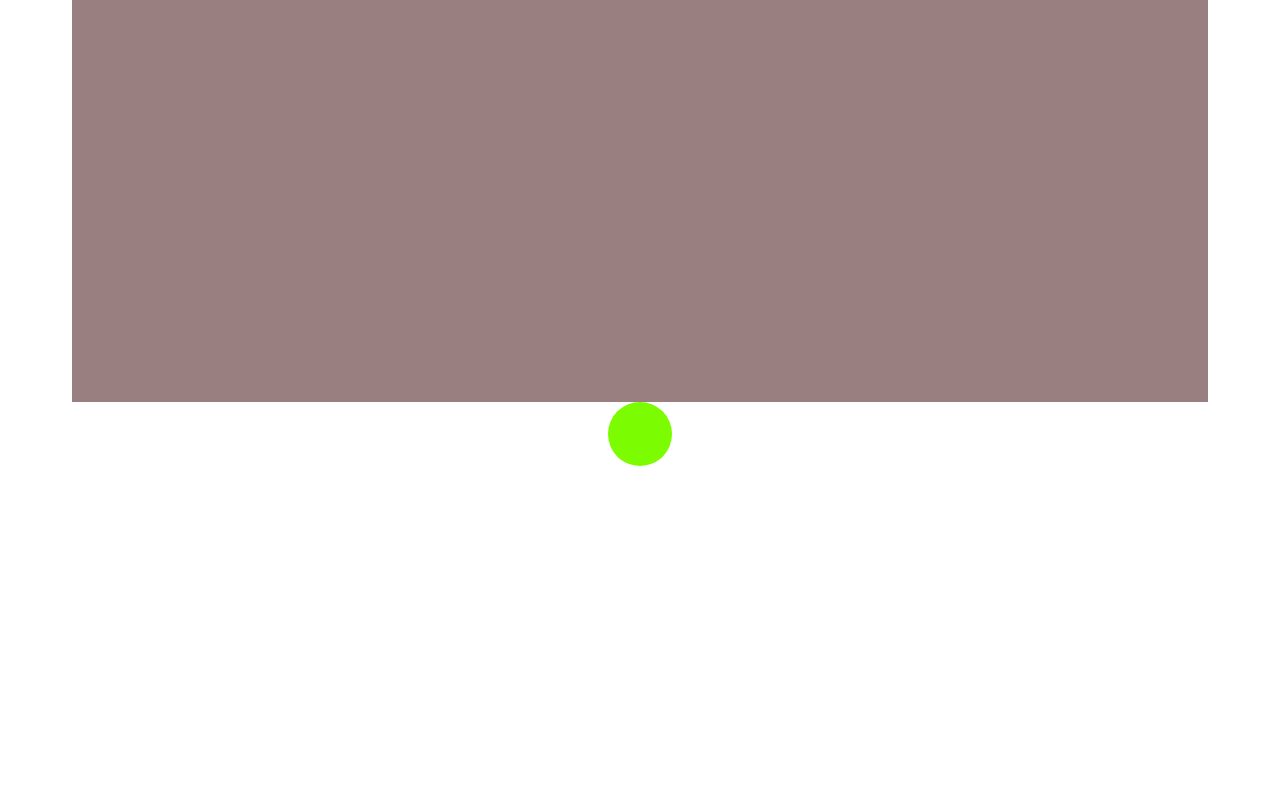
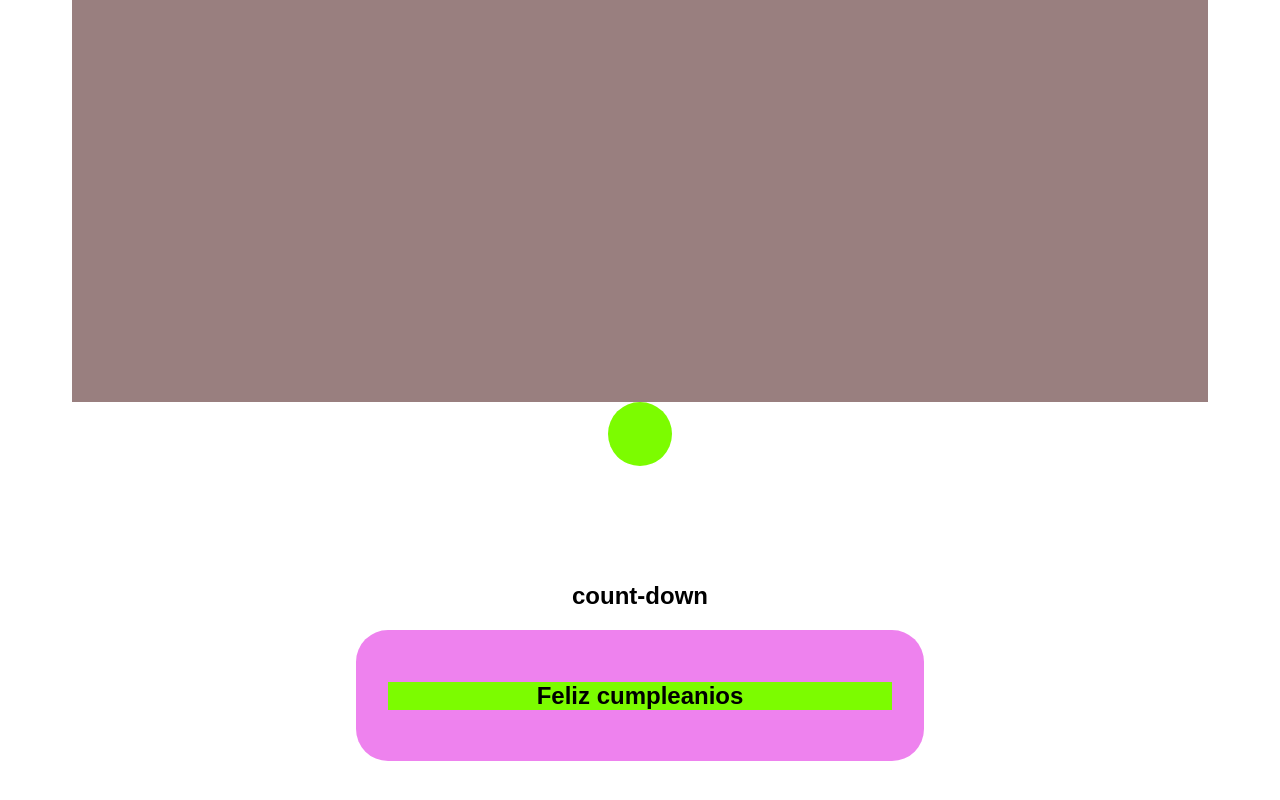
Before and after one commit to claudio996/Dom-Ejercicios, a plain HTML site: page index.html in a window 1280 px wide. Shown: the part 1319-2119 px from the top of the page. Before the commit the page ends 1817 px from the top, so only its background shows below. Drawn offline with nearby package versions, Linux system fonts and the light colour scheme.

Commit message:
count-down

```diff
--- a/dist/css/sytle.css
+++ b/dist/css/sytle.css
@@ -166,3 +166,7 @@ img {
     border-radius: 50%;
     margin: auto;
 }
+
+#count-down {
+    background-color: lawngreen;
+}
--- a/index.html
+++ b/index.html
@@ -29,6 +29,8 @@
         <nav class="menu">
             <a href="#seccion1">Reloj digital</a>
             <a href="#seccion2">Eventos del teclado</a>
+            <a href="#seccion3">Eventos del teclado</a>
+
 
         </nav>
     </aside>
@@ -51,6 +53,15 @@
             </div>
         </section>
 
+        <section id="seccion3" class="section">
+            <h1>count-down</h1>
+            <div class="container">
+                <div id="count-down"></div>
+            </div>
+
+
+        </section>
+
     </main>
     <script src="js/main.js" type="module"></script>
 </body>
--- /dev/null
+++ b/js/countDown.js
@@ -0,0 +1,28 @@
+/**
+ * this excercisies is on count-down wich get birhday with fate now , fianlly show message happy birthday
+ */
+const d = document;
+
+export default function countDown(id, limitDate, mensaje) {
+    const $count = d.getElementById(id),
+        countDownBirthday = new Date(limitDate).getTime(); //get birthday
+
+
+    let Tempo = setInterval(() => { // set tempo.
+        let now = new Date().getTime(),
+            limitTime = countDownBirthday - now, //rest dateNow with  birthday
+
+            days = Math.floor(limitTime / (1000 * 60 * 60 * 24)), //converter days-miliseconds in date
+            hours = ("0" + Math.floor((limitTime % (1000 * 60 * 60 * 24)) / (1000 * 60 * 60))).slice(-2), //converter hours
+            mins = ("0" + Math.floor((limitTime % (1000 * 60 * 60 * 60)) / (1000 * 60))).slice(-2),
+            seconds = ("0" + Math.floor((limitTime % (1000 * 60)) / (1000))).slice(-2); // //converter  seconds
+
+        $count.innerHTML = `<h1> Faltan: ${days} dias  ${hours} horas ${mins}  minutos  ${seconds} seconds  </h1>`; //paint  in div countdown
+
+        if (limitTime < 0) {
+            clearInterval(Tempo); //clear tempo
+            $count.innerHTML = `<h1>${mensaje}</h1>`; //oaint in div;
+        }
+    });
+
+}
--- a/js/main.js
+++ b/js/main.js
@@ -1,5 +1,6 @@
 /*Inportacion de modulos */
 
+import countDown from "./countDown.js";
 import MoveBall from "./keys.js";
 import hamburgerMenu from "./menu.js";
 import digitalClock, { alarm } from "./reloj.js";
@@ -9,6 +10,7 @@ d.addEventListener("DOMContentLoaded", e => {
     hamburgerMenu(".panel-btn", ".panel", ".menu a");
     digitalClock("#clock", "#active", "#stop");
     alarm("#enable-alarm", "#disable-alarm", "assets/audios/car-alarm.mp3");
+    countDown('count-down', 'November 27 2021 15:53:45', 'Feliz cumpleanios');
 })
 
 d.addEventListener("keydown", e => {
```
